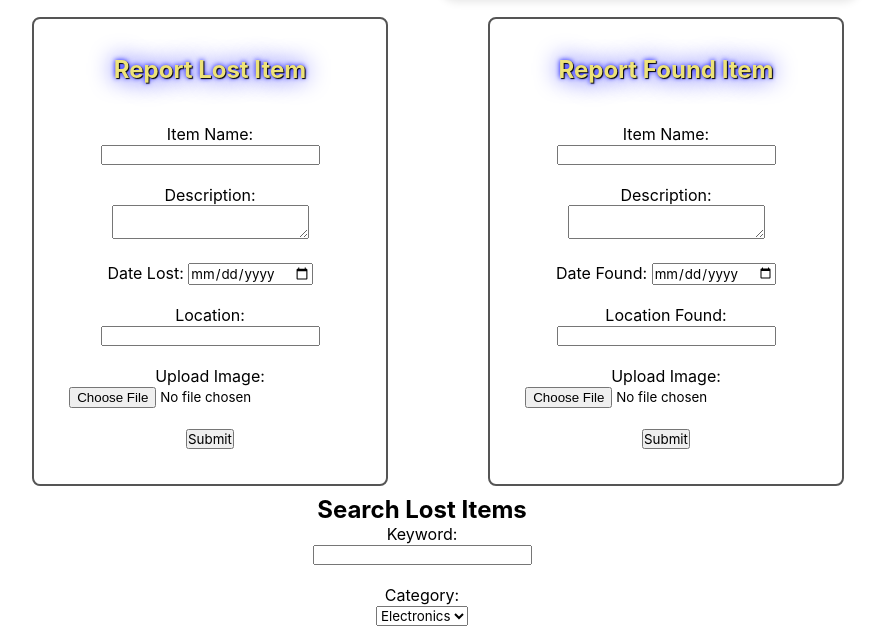
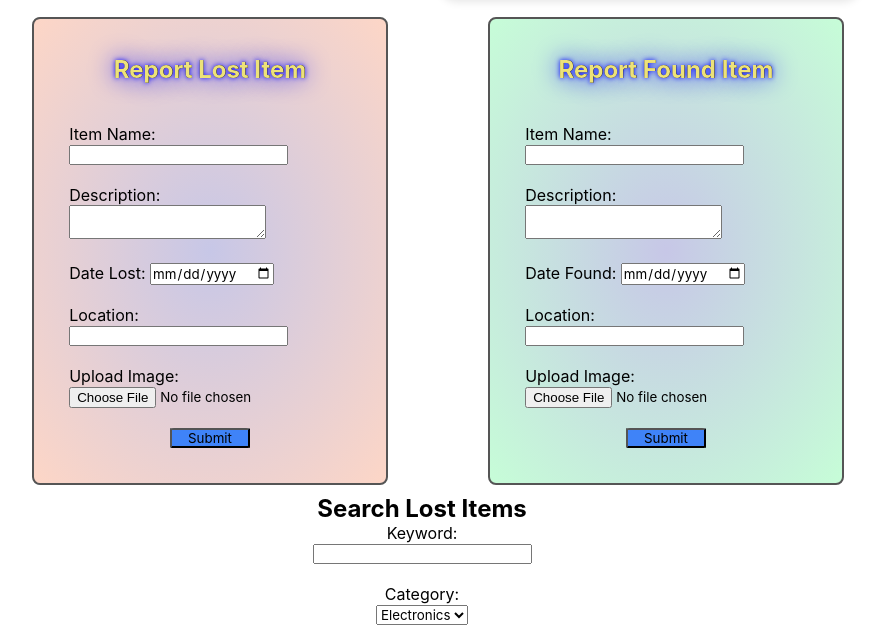
Before and after one commit to Esmartavi/Smart-Lost-and-Found-System-in-Campus, a plain HTML site: page index.html in a window 1280 px wide. Shown: the part 613-1256 px from the top of the page, without its empty margins (218-1111 px from the left). Drawn offline with Linux system fonts and the light colour scheme.

Commit message:
favicon add

```diff
--- a/index.html
+++ b/index.html
@@ -4,6 +4,7 @@
     <meta charset="UTF-8" />
     <meta name="viewport" content="width=device-width, initial-scale=1.0" />
     <title>Smart Lost and Found System in Campus</title>
+    <link rel="shortcut icon" href="favicon.png" type="image/x-icon">
     <link rel="stylesheet" href="style.css" />
   </head>
   <body>
@@ -49,23 +50,29 @@
         <!-- Report Form -->
         <section id="report">
           <h2 class="headContent">Report Lost Item</h2><br /><br />
-          <form>
+          <form class="reportform">
             <label>Item Name:</label>
             <input type="text" name="item_name" /><br /><br />
 
             <label>Description:</label>
             <textarea name="description"></textarea><br /><br />
 
+            <div class="datechoose">
               <label>Date Lost:</label>
               <input type="date" name="date_lost" /><br /><br />
+            </div>
 
-            <label>Location:</label>
+            <label>Location:  </label>
             <input type="text" name="location" /><br /><br />
 
+            <div class="imagesection">
               <label>Upload Image:</label>
               <input type="file" /><br /><br />
+            </div>
 
-            <button type="submit">Submit</button>
+            <div class="submitsection">
+              <button type="submit" class="submitbutton">Submit</button>
+            </div>
           </form>
         </section>
       </div>
@@ -74,23 +81,29 @@
         <!-- Report Found Item -->
         <section id="found">
           <h2 class="headContent">Report Found Item</h2><br /><br />
-          <form>
+          <form class="foundform">
             <label>Item Name:</label>
             <input type="text" /><br /><br />
 
             <label>Description:</label>
             <textarea></textarea><br /><br />
 
+            <div class="datechoose">
               <label>Date Found:</label>
               <input type="date" /><br /><br />
+            </div>
 
-            <label>Location Found:</label>
+            <label>Location:  </label>
             <input type="text" /><br /><br />
 
+            <div class="imagesection">
               <label>Upload Image:</label>
               <input type="file" /><br /><br />
+            </div>
 
-            <button type="submit">Submit</button>
+            <div class="submitsection">
+              <button type="submit" class="submitbutton">Submit</button>
+            </div>
           </form>
         </section>
       </div>
--- a/style.css
+++ b/style.css
@@ -206,26 +206,20 @@ body{
 }
 
 .headContent{
-    text-shadow: 1px 1px 1px black, 0 0 1em blue, 0 0 0.2em blue;
+    text-align: center;
+    text-shadow: 0.2px 0.2px 0.2px black, 0 0 1em blue, 0 0 0.2em blue;
     color: rgb(237, 226, 121);
 }
 
 .leftform{
-    background-color: color-gradient( #e3c5d1 , #94E9AE);
+    background: radial-gradient(rgb(199, 199, 231), rgba(251, 174, 143, 0.505));
     max-width: 40%;
     margin-left: 2rem;
     border: 2px solid var(--dark-gray);
     border-radius: 8px;
 }
 
-.leftform:hover{
-    transition: all 0.5s;
-    transform: scale(1.02);
-    box-shadow: 2px 5px rgb(0 0 0 / 20%);
-}
-
-
-#report{
+#report, #found{
     padding: 10%;
     display: flex;
     flex-direction: column;
@@ -233,17 +227,37 @@ body{
 }
 
 .rightform{
+    background: radial-gradient(rgb(199, 199, 231), rgba(143, 251, 177, 0.505));
     max-width: 40%;
     margin-left: 2rem;
     border: 2px solid var(--dark-gray);
     border-radius: 8px;
 }
 
-#found{
-    padding: 10%;
+.leftform:hover,.rightform:hover{
+    transition: all 0.3s;
+    transform: scale(1.01);
+    box-shadow: 1px 1px 6px var(--gray);
+}
+
+.reportform, .rightform{
+    text-align: start;
+}
+
+.submitsection{
     display: flex;
-    flex-direction: column;
-    justify-content: start;
+    justify-content: center;
+}
+
+.submitbutton{
+    background-color: var(--accent-color);
+    width: 5rem;
+    border-radius: 5%;
+}
+
+.submitbutton:hover{
+    transition: all 0.2s;
+    background-color: var(--primary-color);
 }
 
 /* Sections (cards look) */
```
Also changed, not shown: favicon.png (added). Lines whose indentation alone changed are shown as unchanged.
